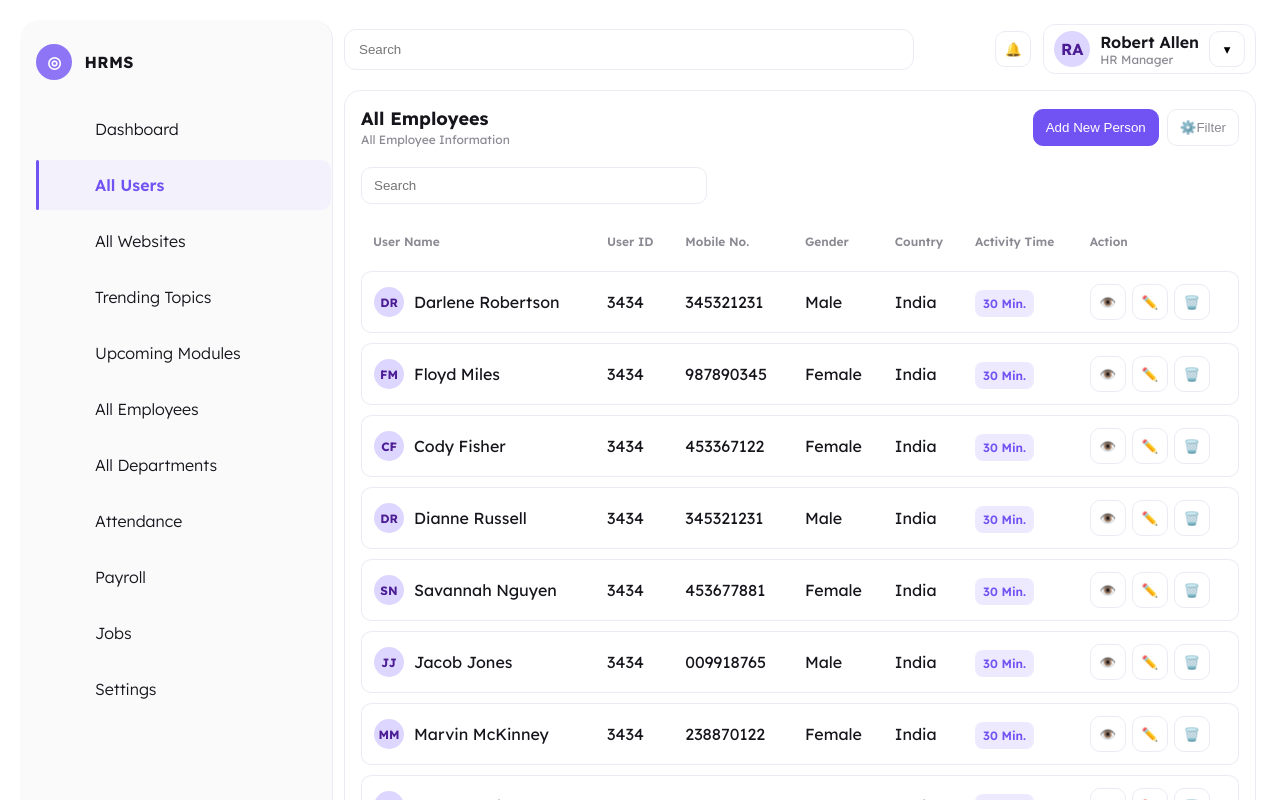
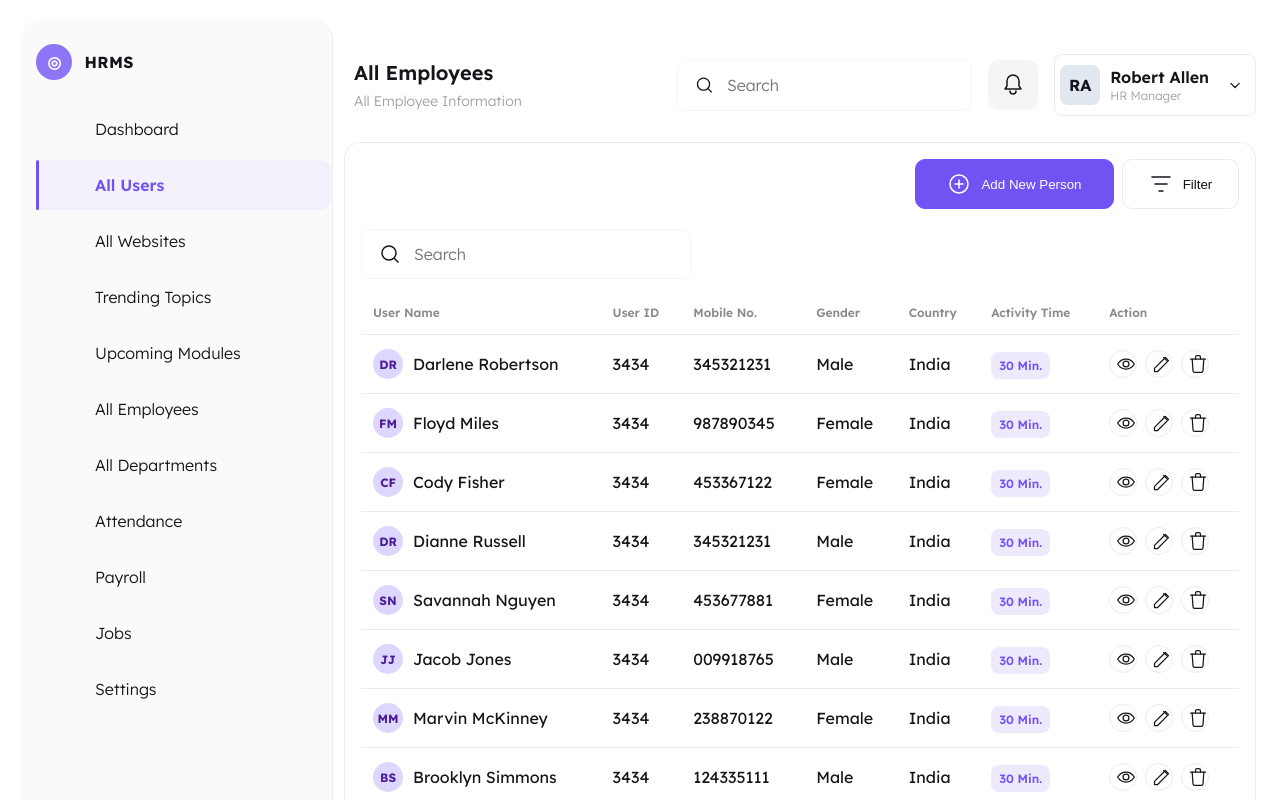
Before and after one commit to saivamshi4121/hrms-frontend, a React (Create React App) app: page / in a window 1280 px wide. Shown: the top 800 px of the page. Built offline with nearby package versions, Linux system fonts and the light colour scheme.

Commit message:
changed the header section , icons updated in the main content

```diff
--- a/src/components/Topbar.jsx
+++ b/src/components/Topbar.jsx
@@ -3,16 +3,33 @@ import React from 'react';
 function Topbar() {
   return (
     <div className="topbar">
-      <input className="search" placeholder="Search" />
-      <div className="right">
-        <button className="icon-btn" aria-label="notifications">🔔</button>
-        <div className="profile">
-          <div className="avatar">RA</div>
-          <div className="details">
+      <div className="header-meta">
+        <div className="page-title">All Employees</div>
+        <div className="page-subtitle">All Employee Information</div>
+      </div>
+      <div className="header-controls">
+        <div className="search-box">
+          <svg width="24" height="24" viewBox="0 0 24 24" fill="none" xmlns="http://www.w3.org/2000/svg">
+            <circle cx="11" cy="11" r="7" stroke="#16151C" strokeWidth="1.5" />
+            <path d="M20 20l-3.5-3.5" stroke="#16151C" strokeWidth="1.5" strokeLinecap="round" />
+          </svg>
+          <input placeholder="Search" />
+        </div>
+        <button className="notif-btn" aria-label="notifications">
+          <svg width="24" height="24" viewBox="0 0 24 24" fill="none" xmlns="http://www.w3.org/2000/svg">
+            <path d="M6 8a6 6 0 1 1 12 0v5l2 3H4l2-3V8Z" stroke="#16151C" strokeWidth="1.5" strokeLinejoin="round" />
+            <path d="M9 18a3 3 0 0 0 6 0" stroke="#16151C" strokeWidth="1.5" strokeLinecap="round" />
+          </svg>
+        </button>
+        <div className="profile-card">
+          <div className="profile-avatar">RA</div>
+          <div className="profile-text">
             <div className="name">Robert Allen</div>
             <div className="role">HR Manager</div>
           </div>
-          <button className="icon-btn">▾</button>
+          <svg className="caret" width="20" height="20" viewBox="0 0 24 24" fill="none" xmlns="http://www.w3.org/2000/svg">
+            <path d="M7 10l5 5 5-5" stroke="#16151C" strokeWidth="1.5" strokeLinecap="round" strokeLinejoin="round" />
+          </svg>
         </div>
       </div>
     </div>
--- a/src/components/UsersTable.jsx
+++ b/src/components/UsersTable.jsx
@@ -17,7 +17,13 @@ function UsersTable() {
   return (
     <div className="table-wrapper">
       <div className="table-toolbar">
-        <input className="search large" placeholder="Search" />
+        <div className="input-with-icon">
+          <svg width="24" height="24" viewBox="0 0 24 24" fill="none" xmlns="http://www.w3.org/2000/svg">
+            <circle cx="11" cy="11" r="7" stroke="#16151C" strokeWidth="1.5" />
+            <path d="M20 20l-3.5-3.5" stroke="#16151C" strokeWidth="1.5" strokeLinecap="round" />
+          </svg>
+          <input placeholder="Search" />
+        </div>
       </div>
       <table className="table">
         <thead>
@@ -47,9 +53,25 @@ function UsersTable() {
               <td><span className="badge">30 Min.</span></td>
               <td>
                 <div className="row-actions">
-                  <button className="icon-btn" title="view">👁️</button>
-                  <button className="icon-btn" title="edit">✏️</button>
-                  <button className="icon-btn" title="delete">🗑️</button>
+                  <button className="icon-btn" title="view" aria-label="view">
+                    <svg width="24" height="24" viewBox="0 0 24 24" fill="none" xmlns="http://www.w3.org/2000/svg">
+                      <path d="M2 12s3.5-6 10-6 10 6 10 6-3.5 6-10 6-10-6-10-6Z" stroke="#16151C" strokeWidth="1.5" strokeLinecap="round" strokeLinejoin="round"/>
+                      <circle cx="12" cy="12" r="3.5" stroke="#16151C" strokeWidth="1.5"/>
+                    </svg>
+                  </button>
+                  <button className="icon-btn" title="edit" aria-label="edit">
+                    <svg width="24" height="24" viewBox="0 0 24 24" fill="none" xmlns="http://www.w3.org/2000/svg">
+                      <path d="M3 17.25V21h3.75L19.81 7.94l-3.75-3.75L3 17.25Z" stroke="#16151C" strokeWidth="1.5" strokeLinejoin="round"/>
+                      <path d="M14.06 4.19l3.75 3.75" stroke="#16151C" strokeWidth="1.5" strokeLinecap="round"/>
+                    </svg>
+                  </button>
+                  <button className="icon-btn" title="delete" aria-label="delete">
+                    <svg width="24" height="24" viewBox="0 0 24 24" fill="none" xmlns="http://www.w3.org/2000/svg">
+                      <path d="M19 6l-1 14a2 2 0 0 1-2 2H8a2 2 0 0 1-2-2L5 6" stroke="#16151C" strokeWidth="1.5" strokeLinecap="round"/>
+                      <path d="M3 6h18" stroke="#16151C" strokeWidth="1.5" strokeLinecap="round"/>
+                      <path d="M9 6V4a2 2 0 0 1 2-2h2a2 2 0 0 1 2 2v2" stroke="#16151C" strokeWidth="1.5" strokeLinecap="round"/>
+                    </svg>
+                  </button>
                 </div>
               </td>
             </tr>
--- a/src/pages/Dashboard.jsx
+++ b/src/pages/Dashboard.jsx
@@ -12,15 +12,19 @@ function Dashboard() {
         <Topbar />
         <section className="card">
           <div className="card-header">
-            <div>
-              <h2 className="page-title">All Employees</h2>
-              <p className="page-subtitle">All Employee Information</p>
-            </div>
-            <div className="actions">
-              <button className="btn btn-primary">Add New Person</button>
-              <button className="btn btn-muted">
-                <span className="icon">⚙️</span>
-                Filter
+            <div className="actions actions-right">
+              <button className="btn btn-primary add-person">
+                <svg width="24" height="24" viewBox="0 0 24 24" fill="none" xmlns="http://www.w3.org/2000/svg">
+                  <circle cx="12" cy="12" r="9" stroke="#FFFFFF" strokeWidth="1.5"/>
+                  <path d="M12 8v8M8 12h8" stroke="#FFFFFF" strokeWidth="1.5" strokeLinecap="round"/>
+                </svg>
+                <span>Add New Person</span>
+              </button>
+              <button className="btn filter-btn">
+                <svg width="24" height="24" viewBox="0 0 24 24" fill="none" xmlns="http://www.w3.org/2000/svg">
+                  <path d="M3 5h18M6 12h12M10 19h4" stroke="#16151C" strokeWidth="1.5" strokeLinecap="round"/>
+                </svg>
+                <span>Filter</span>
               </button>
             </div>
           </div>
--- a/src/styles/dashboard.css
+++ b/src/styles/dashboard.css
@@ -61,39 +61,56 @@ body {
 
 .main-content { padding: 24px; overflow: auto; }
 
-.topbar { display: flex; align-items: center; justify-content: space-between; gap: 16px; margin-bottom: 16px; }
-.topbar .search { flex: 1; max-width: 540px; padding: 12px 14px; border-radius: 12px; border: 1px solid var(--border); background: var(--card); color: var(--text); }
-.topbar .right { display: flex; align-items: center; gap: 12px; }
-.profile { display: flex; align-items: center; gap: 10px; background: var(--card); border: 1px solid var(--border); padding: 6px 10px; border-radius: 12px; }
+.topbar { position: relative; height: 82px; display: flex; align-items: center; justify-content: space-between; margin: 20px 0 16px; }
+.header-meta { margin-left: 10px; display: flex; flex-direction: column; }
+.header-meta .page-title { font-weight: 600; font-size: 20px; line-height: 30px; }
+.header-meta .page-subtitle { color: #A2A1A8; font-weight: 300; font-size: 14px; line-height: 22px; }
+
+.header-controls { display: flex; align-items: center; gap: 16px; margin-left: auto; }
+.search-box { display: flex; align-items: center; gap: 10px; width: 261px; height: 50px; border: 1px solid rgba(162,161,168,0.1); border-radius: 10px; padding: 0 16px; }
+.search-box input { border: none; outline: none; width: 100%; font-family: 'Lexend'; font-weight: 300; font-size: 16px; color: rgba(22,21,28,0.2); background: transparent; }
+
+.notif-btn { width: 50px; height: 50px; border-radius: 10px; background: rgba(162,161,168,0.1); border: none; display: grid; place-items: center; cursor: pointer; }
+
+.profile-card { display: flex; align-items: center; gap: 10px; height: 50px; border: 1px solid rgba(162,161,168,0.2); border-radius: 8px; padding: 5px 10px 5px 5px; }
+.profile-avatar { width: 40px; height: 40px; border-radius: 8px; background: url('') center/cover no-repeat, #e2e8f0; display:flex; align-items:center; justify-content:center; font-weight:700; }
+.profile-text .name { font-weight: 600; font-size: 16px; line-height: 24px; }
+.profile-text .role { font-weight: 300; font-size: 12px; line-height: 18px; color: #A2A1A8; margin-top: -2px; }
+.caret { margin-left: 6px; }
+
 .avatar { width: 36px; height: 36px; border-radius: 50%; background: #ddd6fe; color: #4c1d95; display:flex; align-items:center; justify-content:center; font-weight:700; }
 .avatar.small { width: 30px; height: 30px; font-size: 12px; }
 .details .name { font-weight: 600; }
 .details .role { color: var(--muted); font-size: 12px; }
-.icon-btn { border: 0; background: var(--card); border: 1px solid var(--border); width: 36px; height: 36px; border-radius: 10px; cursor: pointer; }
+.icon-btn { border: 1px solid var(--border); background: #fff; width: 28px; height: 28px; border-radius: 999px; cursor: pointer; display: grid; place-items: center; }
+.icon-btn:hover { background: rgba(113,82,243,.06); border-color: rgba(113,82,243,.25); }
+.icon-btn svg { width: 20px; height: 20px; display: block; }
 
 .card { background: var(--card); border: 1px solid var(--border); border-radius: 16px; padding: 16px; }
-.card-header { display: flex; align-items: center; justify-content: space-between; margin-bottom: 12px; }
+.card-header { display: flex; align-items: center; justify-content: flex-end; margin-bottom: 12px; }
+.actions-right { margin-left: auto; }
 .page-title { margin: 0; font-size: 18px; }
 .page-subtitle { margin: 2px 0 0; color: var(--muted); font-size: 12px; }
 .actions { display: flex; align-items: center; gap: 8px; }
 .btn { border: 1px solid var(--border); background: var(--card); color: var(--text); padding: 10px 12px; border-radius: 10px; cursor: pointer; }
 .btn-primary { background: var(--primary); color: #fff; border-color: var(--primary); }
 .btn-muted { color: var(--muted); }
+.btn.add-person { display: flex; align-items: center; justify-content: center; gap: 10px; width: 199px; height: 50px; padding: 20px; border-radius: 10px; }
+.btn.add-person svg { flex: none; }
+.btn.filter-btn { box-sizing: border-box; display: flex; align-items: center; justify-content: center; gap: 10px; width: 117px; height: 50px; padding: 20px; border-radius: 10px; border: 1px solid rgba(162,161,168,0.2); background: #fff; }
 
 .table-wrapper { background: var(--card); }
-.table-toolbar { padding: 8px 0; }
-.table-toolbar .search.large { width: 320px; padding: 10px 12px; border-radius: 10px; border: 1px solid var(--border); background: var(--bg); }
+.table-toolbar { padding: 8px 0 12px; }
+.input-with-icon { box-sizing: border-box; display: flex; align-items: center; gap: 10px; width: 330px; height: 50px; border: 1px solid rgba(162,161,168,0.1); border-radius: 10px; padding: 13px 16px; }
+.input-with-icon input { border: none; outline: none; flex: 1; font-family: 'Lexend'; font-weight: 300; font-size: 16px; line-height: 24px; color: rgba(22,21,28,0.2); }
 
-table.table { width: 100%; border-collapse: separate; border-spacing: 0 10px; }
-table.table thead th { text-align: left; color: var(--muted); font-weight: 600; font-size: 12px; padding: 12px; }
-table.table tbody tr { background: var(--bg); }
-table.table tbody td { padding: 12px; background: var(--card); border-top: 1px solid var(--border); border-bottom: 1px solid var(--border); }
-table.table tbody td:first-child { border-left: 1px solid var(--border); border-top-left-radius: 10px; border-bottom-left-radius: 10px; }
-table.table tbody td:last-child { border-right: 1px solid var(--border); border-top-right-radius: 10px; border-bottom-right-radius: 10px; }
+table.table { width: 100%; border-collapse: collapse; }
+table.table thead th { text-align: left; color: var(--muted); font-weight: 600; font-size: 12px; padding: 14px 12px; border-bottom: 1px solid var(--border); }
+table.table tbody td { padding: 14px 12px; border-bottom: 1px solid var(--border); background: transparent; }
 
 .user-cell { display: flex; align-items: center; gap: 10px; }
-.badge { background: rgba(108,76,255,.12); color: var(--primary); padding: 6px 8px; border-radius: 8px; font-size: 12px; font-weight: 600; }
-.row-actions { display: flex; gap: 6px; }
+.badge { background: rgba(113,82,243,.12); color: var(--primary); padding: 6px 8px; border-radius: 8px; font-size: 12px; font-weight: 600; }
+.row-actions { display: flex; gap: 8px; }
 
 .table-footer { margin-top: 12px; display: flex; align-items: center; justify-content: space-between; color: var(--muted); }
 .pagination { display: flex; align-items: center; gap: 8px; }
```
